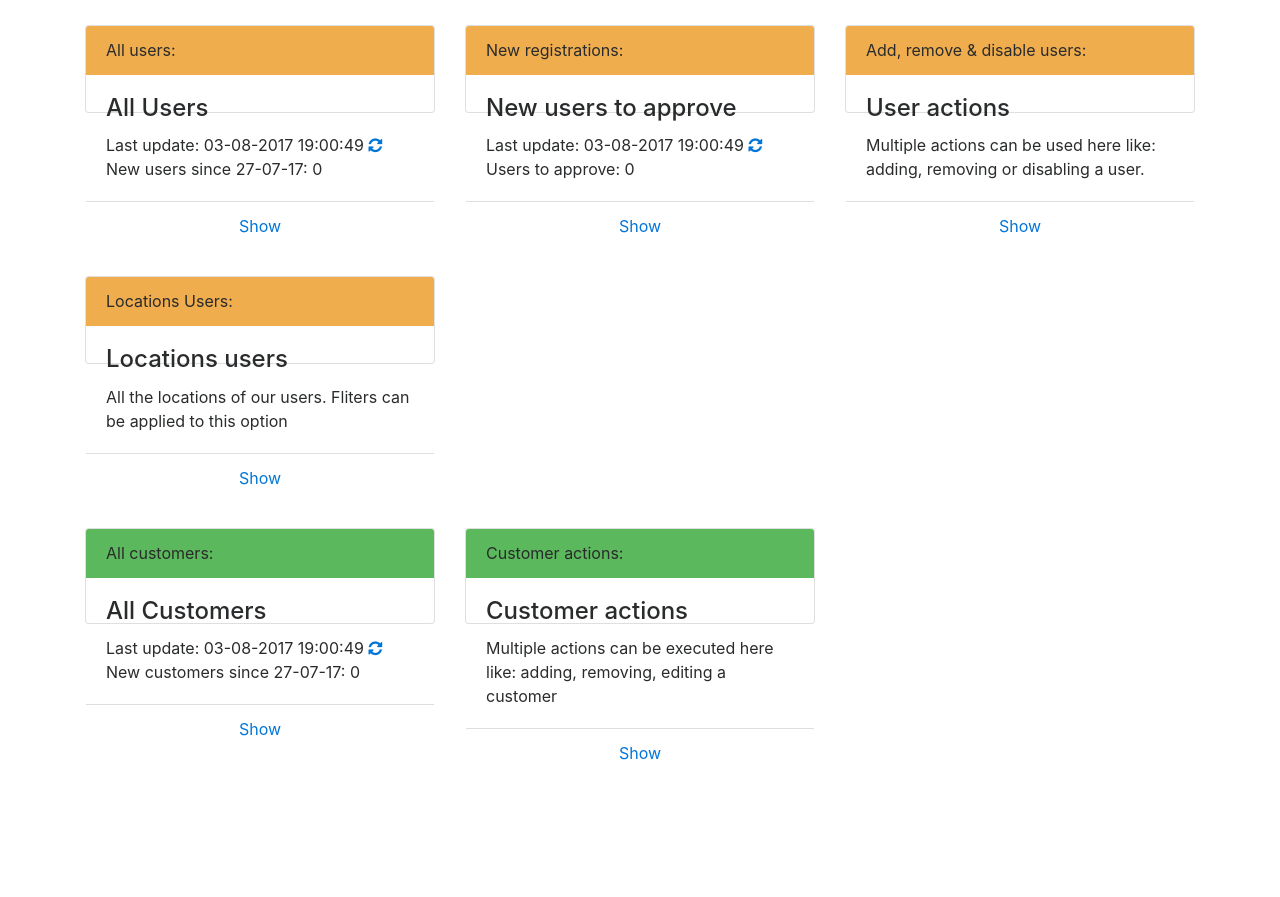
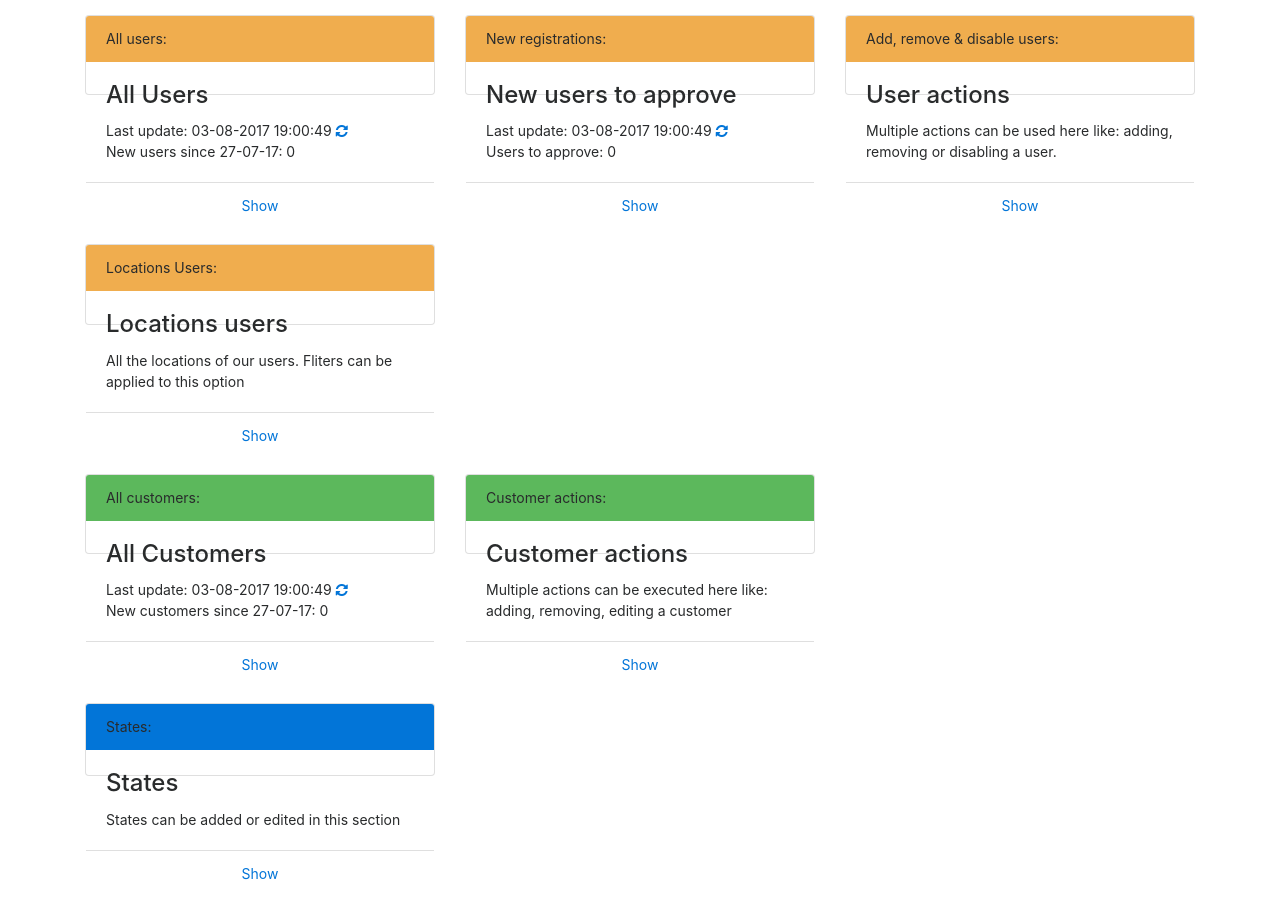
Before and after one commit to sanderbakker/portal, a PHP site: page /admin/index.php in a window 1280 px wide. Shown: the part 56-953 px from the top of the page. Before the commit the page ends 816 px from the top, so only its background shows below. Run offline with PHP 8.4, Linux system fonts and the light colour scheme; the visitor is signed in with stand-in values (Sample User, id 1); data that the repository does not hold is empty; some libraries are stand-ins or nearby versions.

Commit message:
Changed font size to 14px

```diff
--- a/admin/index.php
+++ b/admin/index.php
@@ -12,8 +12,12 @@ include "../includes/adminCheck.php";
 ?>
 <style>
     .card{
-        margin-top: 25px;
         height: 35%;
+        margin-top: 15px; !important;
+        font-size: 14px; !important;
+    }
+    .card-block{
+        font-size: 14px;
     }
     p{
         margin: 0;
@@ -148,6 +152,25 @@ include "../includes/adminCheck.php";
                 </div>
             </div>
         </div>
+        <div class="row" id="assignments">
+            <div class="col-md-4">
+                <div class="card">
+                    <div class="card-header card-primary">
+                        States:
+                    </div>
+
+                    <div class="card-block">
+                        <h4 class="card-title">States</h4>
+                        <p class="card-text">States can be added or edited in this section</p>
+                    </div>
+                    <ul class="list-group list-group-flush">
+                        <li class="list-group-item">
+                            <a href="assignmentState.php" class="card-link mx-auto">Show</a>
+                        </li>
+                    </ul>
+
+                </div>
+        </div>
 
     </div>
 </div>
--- a/css/style.css
+++ b/css/style.css
@@ -29,6 +29,18 @@ h2 > i {
     border-radius: 15px;
 
 }
+table{
+    font-size: 14px;
+}
+.pagination{
+    font-size: 14px;
+}
+.mx-auto{
+    font-size: 14px;
+}
+form{
+    font-size: 14px;
+}
 .btn-circle-float-left{
     float:left;
     margin-left: 15px; !important;
```
Also changed, not shown: admin/allCustomers.php (+18 -2 lines), admin/assignmentState.php (+20 -2 lines), admin/createUser.php (+17 -0 lines), admin/newUser.php (+12 -0 lines), admin/userAction.php (+12 -0 lines), user/edit.php (+15 -1 lines), user/index.php (+28 -0 lines), user/profile.php (+18 -2 lines).
